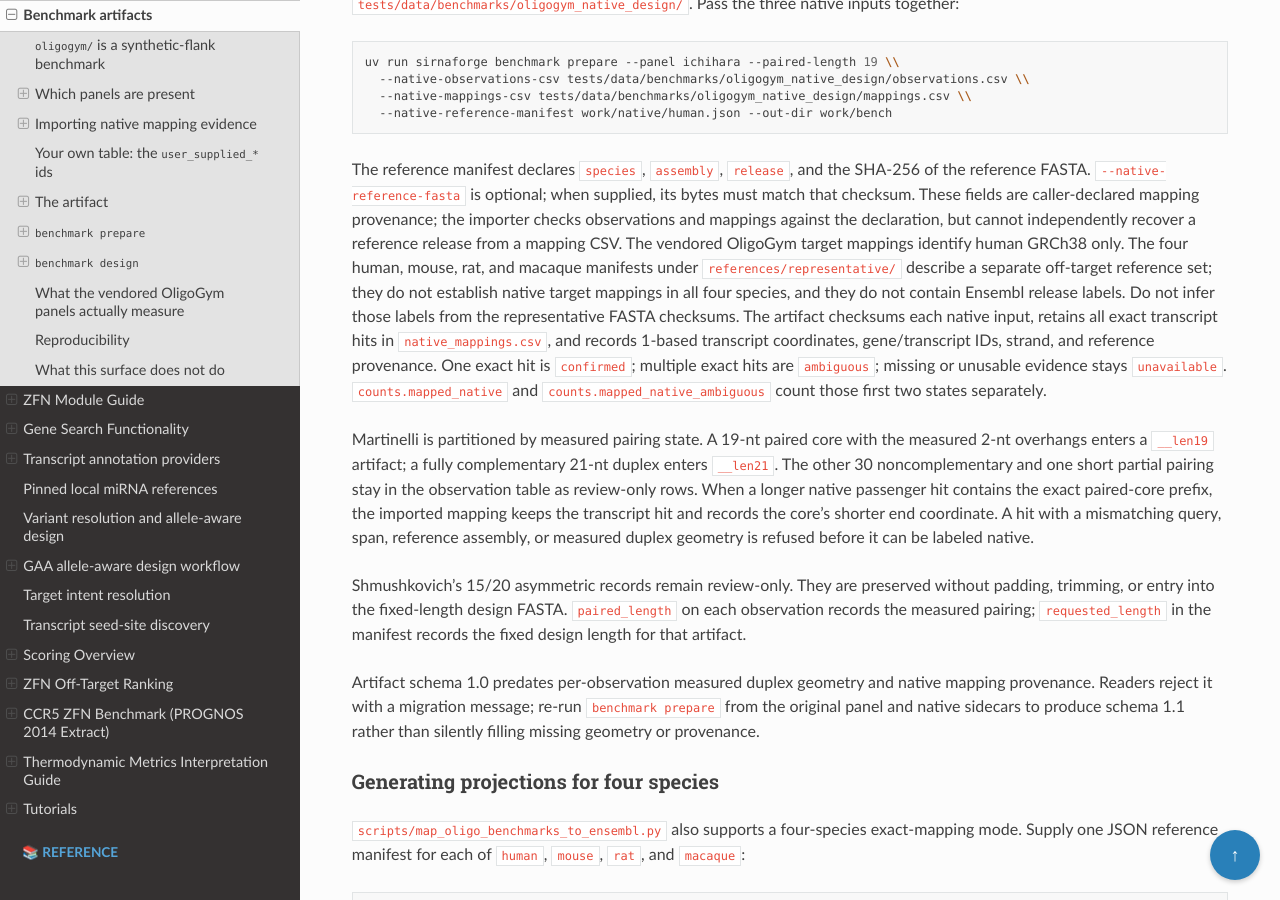
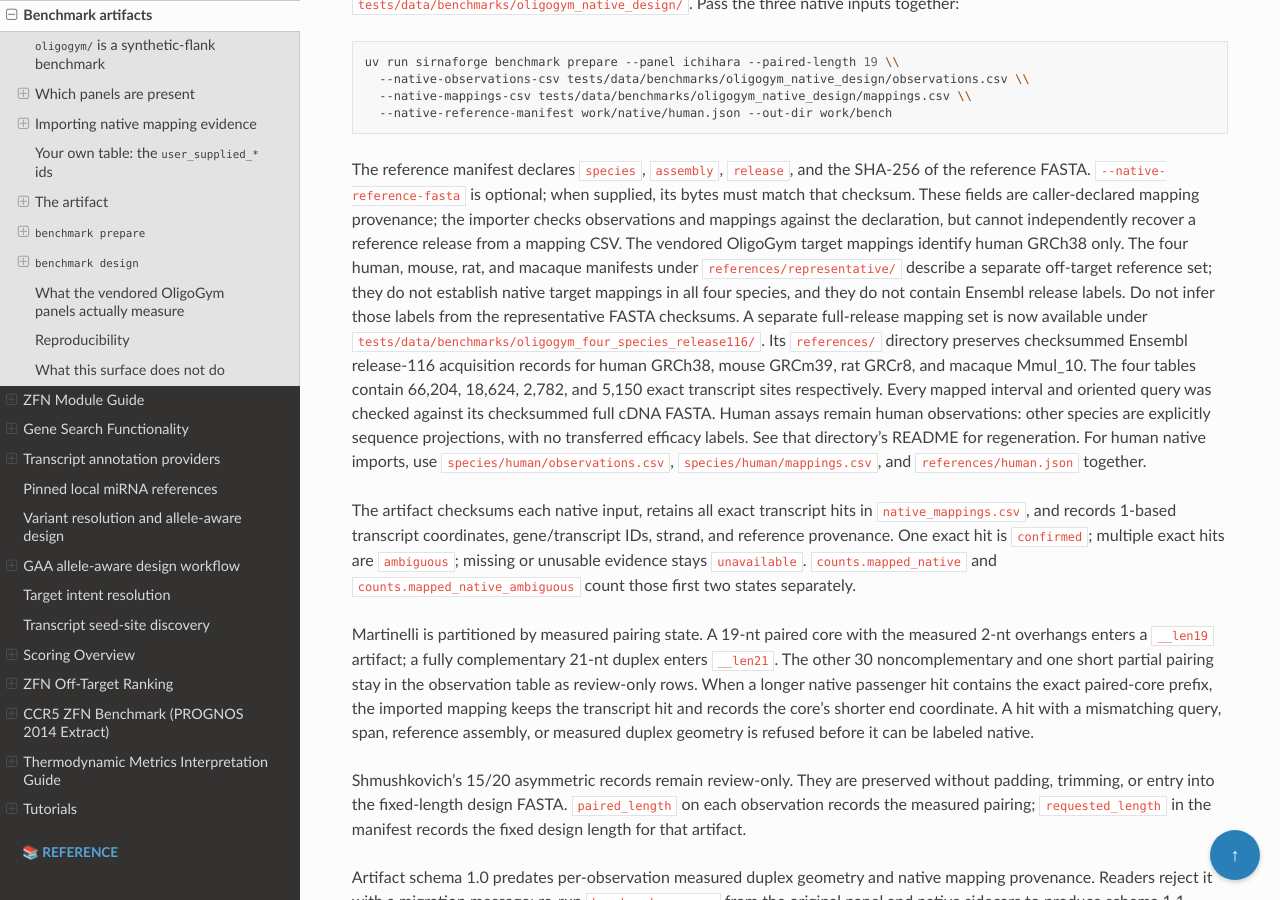
Before and after one commit to Austin-s-h/sirnaforge, a Sphinx documentation site: the page built from docs/benchmark_artifacts.md, in a window 1280 px wide and 900 px high, scrolled down 4485 px. Built offline with Sphinx 7.4.7 and the Read the Docs theme 3.1.0, drawn with Linux system fonts in a browser that asks for light colours.

Commit message:
Publish verified four-species release 116 paired-target mapping evidence

```diff
--- a/docs/benchmark_artifacts.md
+++ b/docs/benchmark_artifacts.md
@@ -211,6 +211,17 @@ The vendored OligoGym target mappings identify human GRCh38 only. The four human
 macaque manifests under `references/representative/` describe a separate off-target reference set;
 they do not establish native target mappings in all four species, and they do not contain Ensembl
 release labels. Do not infer those labels from the representative FASTA checksums.
+A separate full-release mapping set is now available under
+`tests/data/benchmarks/oligogym_four_species_release116/`. Its `references/` directory
+preserves checksummed Ensembl release-116 acquisition records for human GRCh38,
+mouse GRCm39, rat GRCr8, and macaque Mmul_10. The four tables contain 66,204,
+18,624, 2,782, and 5,150 exact transcript sites respectively. Every mapped interval
+and oriented query was checked against its checksummed full cDNA FASTA. Human
+assays remain human observations: other species are explicitly sequence projections,
+with no transferred efficacy labels. See that directory's README for regeneration.
+For human native imports, use `species/human/observations.csv`,
+`species/human/mappings.csv`, and `references/human.json` together.
+
 The artifact checksums each native input, retains all exact transcript hits in
 `native_mappings.csv`, and records 1-based transcript coordinates, gene/transcript IDs, strand, and
 reference provenance. One exact hit is `confirmed`; multiple exact hits are `ambiguous`; missing or
```
Also changed, not shown: 16 other files.
